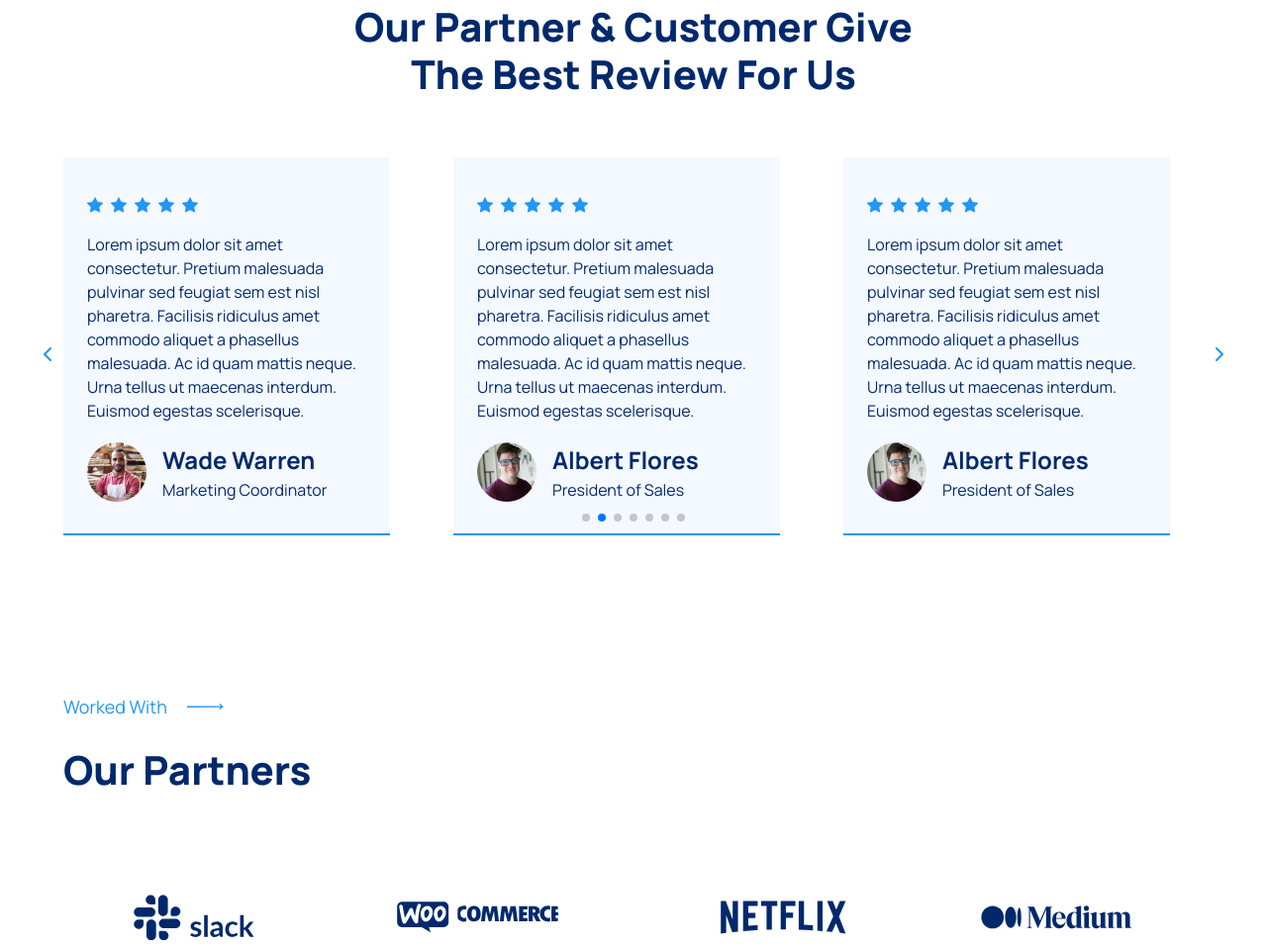
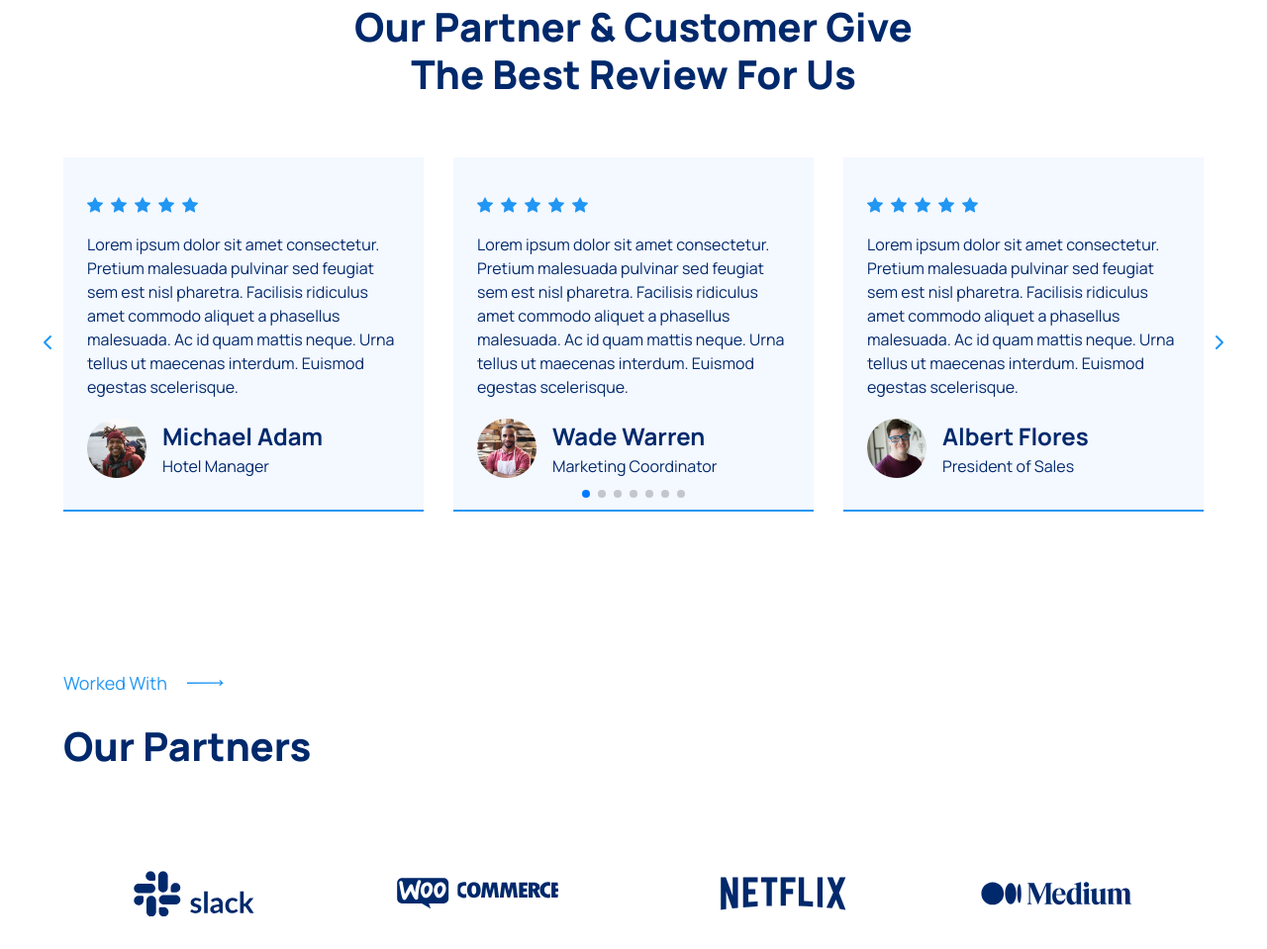
Before and after one commit to ShimaaAshraf2004/House-Fix-website, a website: page index.html in a window 1280 px wide. Shown: the part 5308-6267 px from the top of the page at 99% size. Drawn offline with nearby package versions, Linux system fonts and the light colour scheme.

Commit message:
update index.html

```diff
--- a/index.html
+++ b/index.html
@@ -686,20 +686,20 @@
           <h2 class="hedding-title text-[30px] md:text-[40px] leading-12">Our Partner & Customer Give<br> The Best Review For Us</h2>
         </div>
         <div class="slider-container relative">
-          <button type="button" class="left-btn hidden md:block absolute top-[50%] -left-6 cursor-pointer"><img src="./images/chevron-left-btn.svg" alt="chevron-left-btn"></button>
-          <button type="button" class="right-btn hidden md:block absolute top-[50%] -right-6 cursor-pointer"><img src="./images/chevron-right-btn.svg" alt="chevron-right-btn"></button>
-          <div class="swiper">
-            <div class="swiper-wrapper">
-              <div class="swiper-slide ">
-            <div class="card flex flex-col shrink-0 gap-5 bg-ice-blue pt-10 md:px-6 px-2 pb-8 border-b-2 border-solid border-blue w-[330px]">
-              <div class="stars flex gap-2">
+          <button type="button" class="left-btn hidden lg:block absolute top-[50%] -left-6 cursor-pointer"><img src="./images/chevron-left-btn.svg" alt="chevron-left-btn"></button>
+          <button type="button" class="right-btn hidden lg:block absolute top-[50%] -right-6 cursor-pointer"><img src="./images/chevron-right-btn.svg" alt="chevron-right-btn"></button>
+          <div class="swiper ">
+            <div class="swiper-wrapper flex">
+            <div class="swiper-slide ">
+              <div class="card bg-ice-blue pt-10 px-6 pb-8 border-b-2 border-solid border-blue  basis-[330px] ">
+              <div class="stars flex gap-2 mb-5">
                 <img src="./images/star.svg" alt="star">
                 <img src="./images/star.svg" alt="star">
                 <img src="./images/star.svg" alt="star">
                 <img src="./images/star.svg" alt="star">
                 <img src="./images/star.svg" alt="star">
               </div>
-              <p class="text-Dark-blue">
+              <p class="text-Dark-blue mb-5">
                 Lorem ipsum dolor sit amet consectetur. Pretium malesuada pulvinar sed feugiat
                 sem est nisl pharetra. Facilisis ridiculus amet commodo aliquet a phasellus malesuada.
                 Ac id quam mattis neque. Urna tellus ut maecenas interdum. Euismod egestas scelerisque.
@@ -711,18 +711,18 @@
                   <p class="text-Dark-blue">Hotel Manager</p>
                 </div>
               </div>
-            </div>
+              </div>
             </div>
             <div class="swiper-slide ">
-            <div class="card flex flex-col shrink-0 gap-5 bg-ice-blue pt-10 md:px-6 px-2 pb-8 border-b-2 border-solid border-blue w-[330px]">
-              <div class="stars flex gap-2">
+              <div class="card bg-ice-blue pt-10 px-6  pb-8 border-b-2 border-solid border-blue basis-[330px] ">
+              <div class="stars flex gap-2 mb-5">
                 <img src="./images/star.svg" alt="star">
                 <img src="./images/star.svg" alt="star">
                 <img src="./images/star.svg" alt="star">
                 <img src="./images/star.svg" alt="star">
                 <img src="./images/star.svg" alt="star">
               </div>
-              <p class="text-Dark-blue">
+              <p class="text-Dark-blue mb-5">
                 Lorem ipsum dolor sit amet consectetur. Pretium malesuada pulvinar sed feugiat
                 sem est nisl pharetra. Facilisis ridiculus amet commodo aliquet a phasellus malesuada.
                 Ac id quam mattis neque. Urna tellus ut maecenas interdum. Euismod egestas scelerisque.
@@ -734,18 +734,18 @@
                   <p class="text-Dark-blue">Marketing Coordinator</p>
                 </div>
               </div>
-            </div>
+              </div>
             </div>
             <div class="swiper-slide ">
-            <div class="card flex flex-col shrink-0 gap-5 bg-ice-blue pt-10 md:px-6 px-2 pb-8 border-b-2 border-solid border-blue w-[330px]">
-              <div class="stars flex gap-2">
+              <div class="card bg-ice-blue pt-10 px-6  pb-8 border-b-2 border-solid border-blue basis-[330px] ">
+              <div class="stars flex gap-2 mb-5">
                 <img src="./images/star.svg" alt="star">
                 <img src="./images/star.svg" alt="star">
                 <img src="./images/star.svg" alt="star">
                 <img src="./images/star.svg" alt="star">
                 <img src="./images/star.svg" alt="star">
               </div>
-              <p class="text-Dark-blue">
+              <p class="text-Dark-blue mb-5">
                 Lorem ipsum dolor sit amet consectetur. Pretium malesuada pulvinar sed feugiat
                 sem est nisl pharetra. Facilisis ridiculus amet commodo aliquet a phasellus malesuada.
                 Ac id quam mattis neque. Urna tellus ut maecenas interdum. Euismod egestas scelerisque.
@@ -757,18 +757,18 @@
                   <p class="text-Dark-blue">President of Sales</p>
                 </div>
               </div>
+              </div>
             </div>
-            </div>
-            <div class="swiper-slide ">
-            <div class="card flex flex-col shrink-0 gap-5 bg-ice-blue pt-10 md:px-6 px-2 pb-8 border-b-2 border-solid border-blue w-[330px]">
-              <div class="stars flex gap-2">
+            <div class="swiper-slide">
+              <div class="card bg-ice-blue pt-10 px-6  pb-8 border-b-2 border-solid border-blue basis-[330px] ">
+              <div class="stars flex gap-2 mb-5">
                 <img src="./images/star.svg" alt="star">
                 <img src="./images/star.svg" alt="star">
                 <img src="./images/star.svg" alt="star">
                 <img src="./images/star.svg" alt="star">
                 <img src="./images/star.svg" alt="star">
               </div>
-              <p class="text-Dark-blue">
+              <p class="text-Dark-blue mb-5">
                 Lorem ipsum dolor sit amet consectetur. Pretium malesuada pulvinar sed feugiat
                 sem est nisl pharetra. Facilisis ridiculus amet commodo aliquet a phasellus malesuada.
                 Ac id quam mattis neque. Urna tellus ut maecenas interdum. Euismod egestas scelerisque.
@@ -780,18 +780,18 @@
                   <p class="text-Dark-blue">President of Sales</p>
                 </div>
               </div>
+              </div>
             </div>
-            </div>
-            <div class="swiper-slide ">
-            <div class="card flex flex-col shrink-0 gap-5 bg-ice-blue pt-10 md:px-6 px-2 pb-8 border-b-2 border-solid border-blue w-[330px]">
-              <div class="stars flex gap-2">
+            <div class="swiper-slide">
+              <div class="card bg-ice-blue pt-10 px-6  pb-8 border-b-2 border-solid border-blue basis-[330px]">
+              <div class="stars flex gap-2 mb-5">
                 <img src="./images/star.svg" alt="star">
                 <img src="./images/star.svg" alt="star">
                 <img src="./images/star.svg" alt="star">
                 <img src="./images/star.svg" alt="star">
                 <img src="./images/star.svg" alt="star">
               </div>
-              <p class="text-Dark-blue">
+              <p class="text-Dark-blue mb-5">
                 Lorem ipsum dolor sit amet consectetur. Pretium malesuada pulvinar sed feugiat
                 sem est nisl pharetra. Facilisis ridiculus amet commodo aliquet a phasellus malesuada.
                 Ac id quam mattis neque. Urna tellus ut maecenas interdum. Euismod egestas scelerisque.
@@ -803,18 +803,18 @@
                   <p class="text-Dark-blue">President of Sales</p>
                 </div>
               </div>
-            </div>
+              </div>
             </div>
             <div class="swiper-slide">
-            <div class="card flex flex-col shrink-0 gap-5 bg-ice-blue pt-10 md:px-6 px-2 pb-8 border-b-2 border-solid border-blue w-[330px]">
-              <div class="stars flex gap-2">
+              <div class="card bg-ice-blue pt-10 px-6  pb-8 border-b-2 border-solid border-blue basis-[330px]">
+              <div class="stars flex gap-2 mb-5">
                 <img src="./images/star.svg" alt="star">
                 <img src="./images/star.svg" alt="star">
                 <img src="./images/star.svg" alt="star">
                 <img src="./images/star.svg" alt="star">
                 <img src="./images/star.svg" alt="star">
               </div>
-              <p class="text-Dark-blue">
+              <p class="text-Dark-blue mb-5">
                 Lorem ipsum dolor sit amet consectetur. Pretium malesuada pulvinar sed feugiat
                 sem est nisl pharetra. Facilisis ridiculus amet commodo aliquet a phasellus malesuada.
                 Ac id quam mattis neque. Urna tellus ut maecenas interdum. Euismod egestas scelerisque.
@@ -826,18 +826,18 @@
                   <p class="text-Dark-blue">President of Sales</p>
                 </div>
               </div>
+              </div>
             </div>
-            </div>
-            <div class="swiper-slide ">
-            <div class="card flex flex-col shrink-0 gap-5 bg-ice-blue pt-10 md:px-6 px-2 pb-8 border-b-2 border-solid border-blue w-[330px]">
-              <div class="stars flex gap-2">
+            <div class="swiper-slide">
+              <div class="card bg-ice-blue pt-10 px-6  pb-8 border-b-2 border-solid border-blue basis-[330px]">
+              <div class="stars flex gap-2 mb-5">
                 <img src="./images/star.svg" alt="star">
                 <img src="./images/star.svg" alt="star">
                 <img src="./images/star.svg" alt="star">
                 <img src="./images/star.svg" alt="star">
                 <img src="./images/star.svg" alt="star">
               </div>
-              <p class="text-Dark-blue">
+              <p class="text-Dark-blue mb-5">
                 Lorem ipsum dolor sit amet consectetur. Pretium malesuada pulvinar sed feugiat
                 sem est nisl pharetra. Facilisis ridiculus amet commodo aliquet a phasellus malesuada.
                 Ac id quam mattis neque. Urna tellus ut maecenas interdum. Euismod egestas scelerisque.
@@ -849,7 +849,7 @@
                   <p class="text-Dark-blue">President of Sales</p>
                 </div>
               </div>
-            </div>
+              </div>
             </div>
           </div>
           <div class="swiper-pagination"></div>
--- a/script.js
+++ b/script.js
@@ -58,11 +58,10 @@
   });
 })
 
-const swiper = new Swiper('.swiper', {
+new Swiper('.swiper', {
   direction: 'horizontal',
+  spaceBetween: 30,
   loop: true,
-  spaceBetween: 30,
-  slidesPerView: 3,
   pagination: {
     el: '.swiper-pagination',
     clickable: true
@@ -76,11 +75,14 @@
       slidesPerView: 1,
     },
     768: {
-      slidesPerView: 3,
+      slidesPerView: 2,
+    },
+    1024: {
+      slidesPerView: 3
     },
   },
-  autoplay: {
-  delay: 3000,
-  disableOnInteraction: false,
-  },
+  // autoplay: {
+  // delay: 3000,
+  // disableOnInteraction: false,
+  // },
 });
```
Also changed, not shown: styles/input.css (line endings or trailing spaces), styles/output.css.
